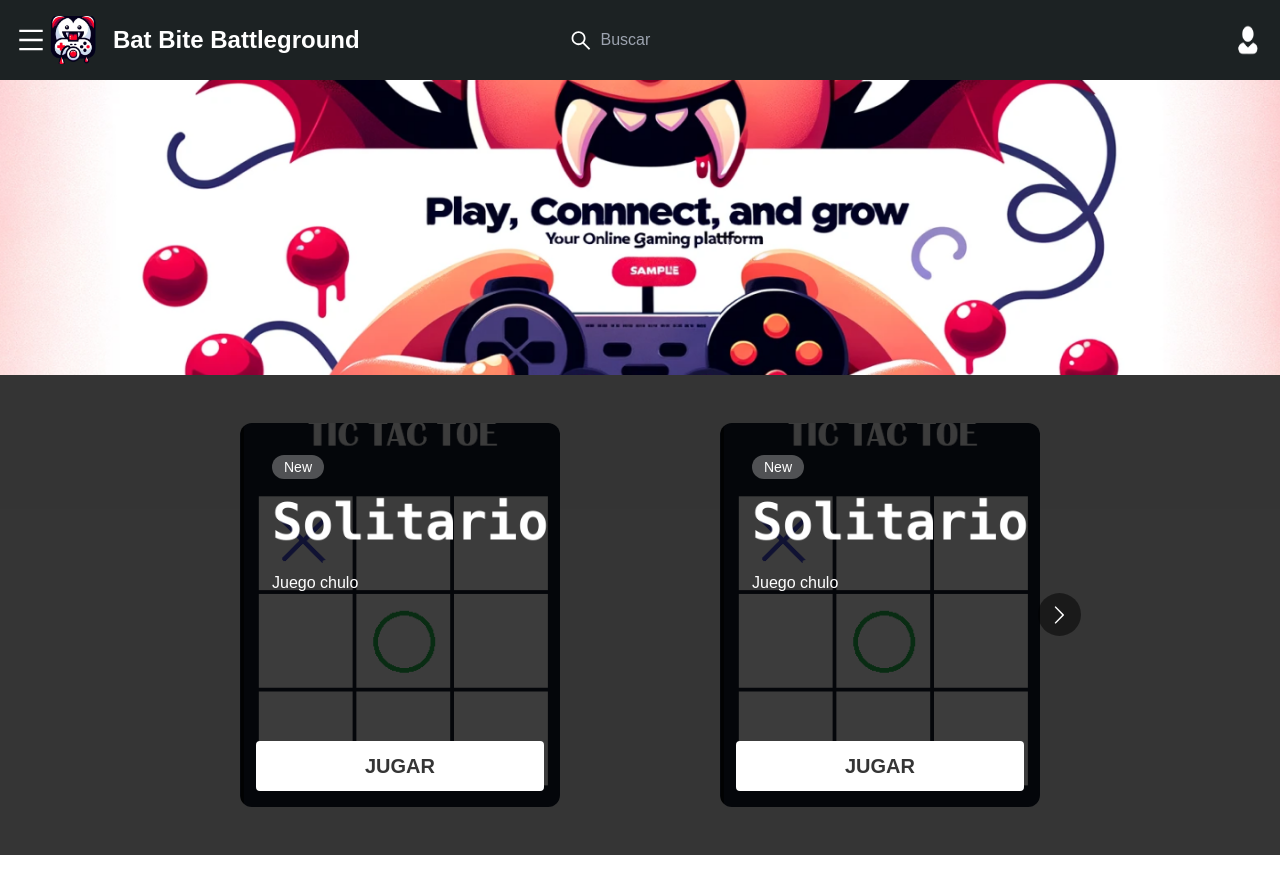
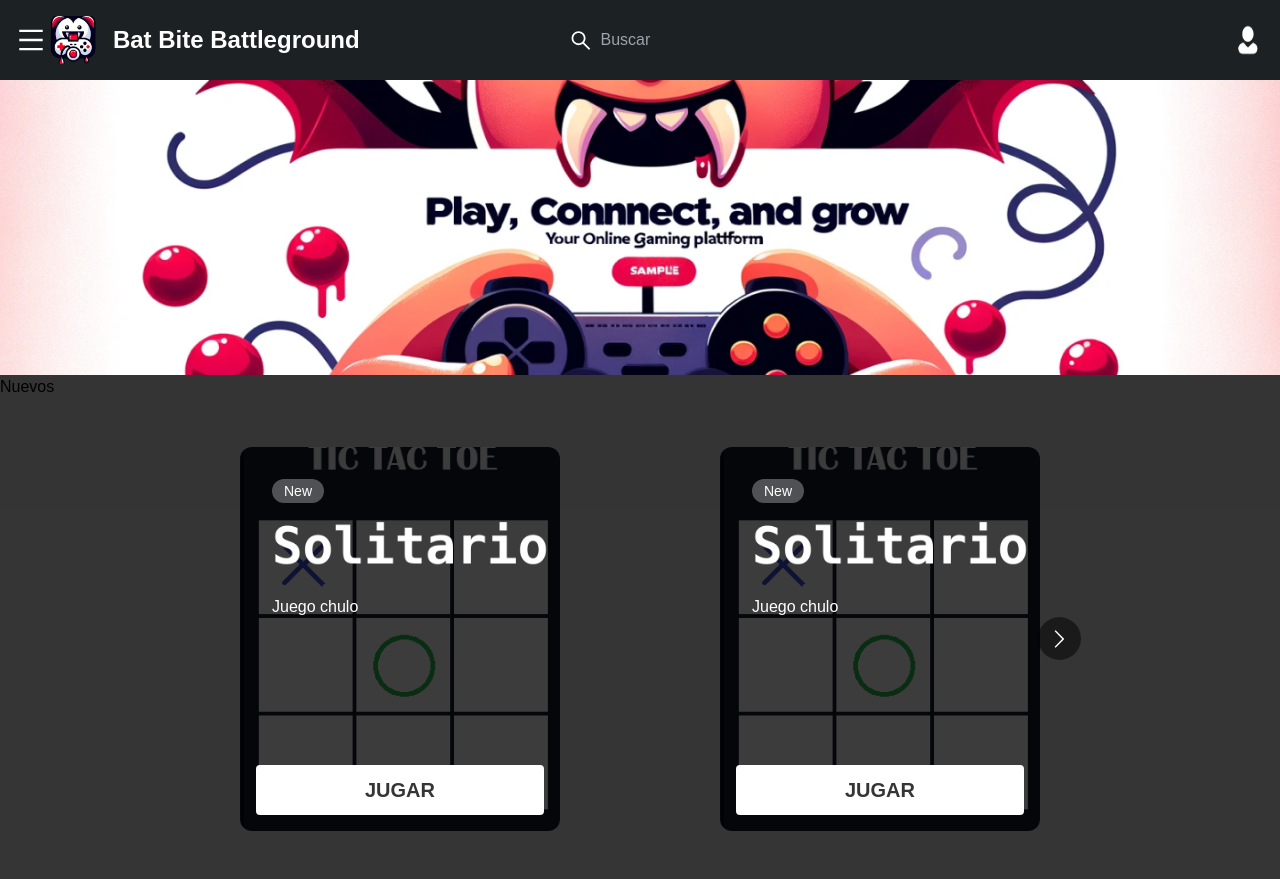
Before and after one commit to mariacornejor/PIISproject, a React (Vite) app: page / in a window 1280 px wide. Before the commit the page ends 855 px from the top, so only its background shows below. Built offline with nearby package versions, Linux system fonts and the light colour scheme.

Commit message:
modificacion del navbar

```diff
--- a/src/pages/components/Landing.tsx
+++ b/src/pages/components/Landing.tsx
@@ -29,6 +29,7 @@ function Landing() {
     <div className="background bg-background">
       <Navbar />
       <img className="banner" src={banner} />
+      <h1>Nuevos</h1>
       <div className="carrusel">
         <Carousel responsive={responsive}>
           <Carruselitem
```
Also changed, not shown: src/ui/components/Navbar.tsx (+0 -105 lines), src/ui/components/NavbarAdministrador.tsx (added), src/ui/components/NavbarDesarrollador.tsx (added).
